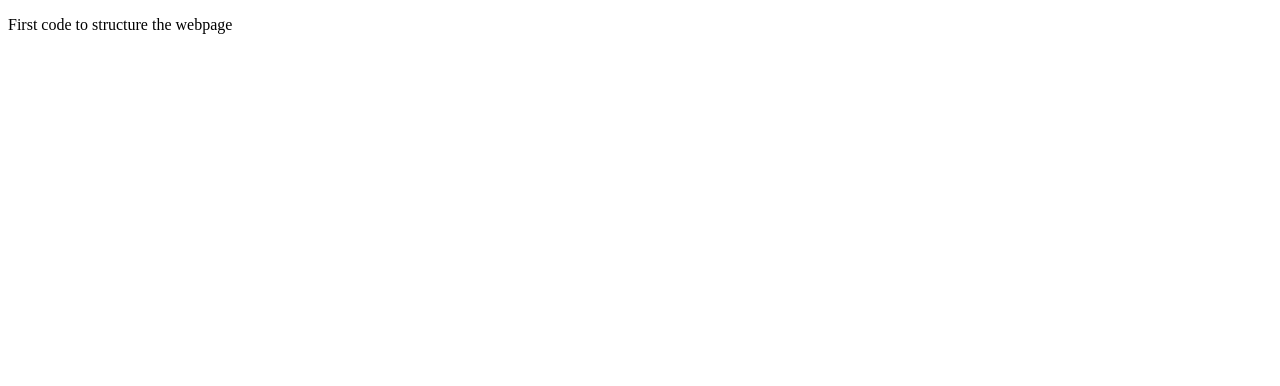
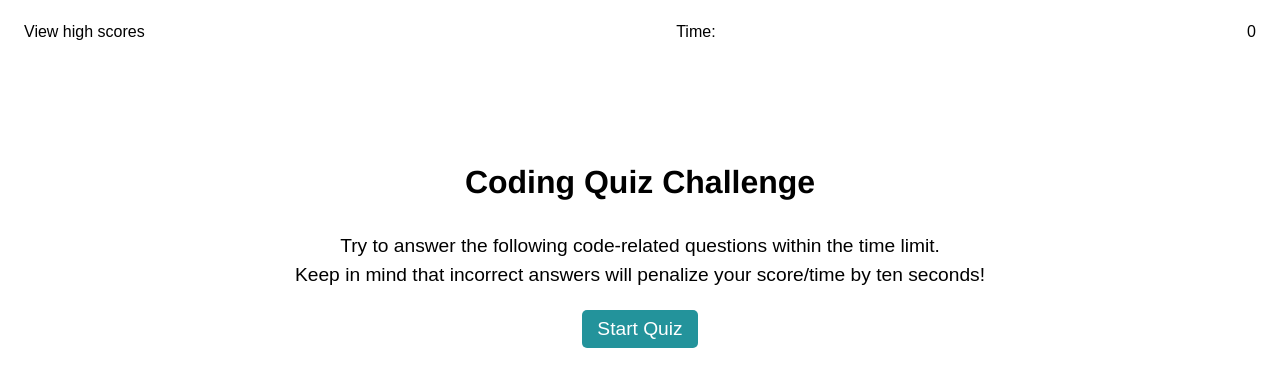
Before and after one commit to AlexTrejo92/04-BC-Js-code-quiz, a plain HTML site: page index.html in a window 1280 px wide. Drawn offline with Linux system fonts and the light colour scheme.

Commit message:
Development of code on html, css and js files

```diff
--- a/assets/css/reset.css
+++ b/assets/css/reset.css
@@ -0,0 +1,29 @@
+* {
+    margin: 0;
+    padding: 0;
+    box-sizing: border-box;
+  }
+
+  html {
+    height: 100%;
+  }
+
+  body {
+    min-height: 100%;
+    line-height: 1;
+    font-family: sans-serif;
+  }
+
+  h1, h2, h3, h4, h5, h6 {
+    font-size: 100%;
+  }
+
+  input, select, option, optgroup, textarea, button,
+  pre, code {
+    font-size: 100%;
+    font-family: inherit;
+  }
+
+  ol, ul {
+    list-style: none;
+  }
--- a/assets/css/style.css
+++ b/assets/css/style.css
@@ -0,0 +1,41 @@
+:root {
+    --pink: #23939b;
+
+}
+
+.header {
+    display: flex;
+    flex-wrap: wrap;
+    justify-content: space-between;
+    margin: 1.5em;
+}
+
+.header link {
+    color: var(--pink);
+}
+
+.content {
+    text-align: center;
+    margin: 10%;
+    line-height: 1.5em;
+    font-size: larger;
+}
+
+.content h1 {
+    font-size: xx-large;
+    margin: 1.1em;
+    font-family: 'Bebas Neue', 'Helvetica', 'Sans Serif';
+}
+
+.startBtn {
+    background-color: var(--pink);
+    color: white;
+    padding: 8px 15px;
+    margin: 20px 10px;
+    border-radius: 5px;
+    border-style: none;
+}
+
+.startBtn:hover {
+    cursor: pointer;
+}
--- a/assets/js/script.js
+++ b/assets/js/script.js
@@ -0,0 +1,29 @@
+console.log ('first Test');
+
+var timerCounter = document.querySelector('.timer');
+
+var startBtn = document.querySelector(".startBtn");
+
+var timer;
+
+var timerCount = 60;
+
+function startQuiz() {
+    timerCount = 60;
+    startTimer()
+}
+
+function startTimer() {
+timer = setInterval(function() {
+    timerCount--;
+    timerCounter.textContent = timerCount;
+    if (timerCount >=0) {
+        console.log('test1');
+    }
+    if (timerCount ===0) {
+        clearInterval(timer);
+    }
+}, 1000);
+}
+
+startBtn.addEventListener("click", startTimer);
--- a/index.html
+++ b/index.html
@@ -4,14 +4,26 @@
     <meta charset="UTF-8">
     <meta http-equiv="X-UA-Compatible" content="IE=edge">
     <meta name="viewport" content="width=device-width, initial-scale=1.0">
-    <title>Document</title>
+    <title>JS Code Quiz</title>
+    <link rel="stylesheet" href="./assets/css/reset.css"/>
+    <link rel="stylesheet" href="./assets/css/style.css"/>
 </head>
 <body>
-    <header></header>
-    <nav></nav>
-    <div>
-        <p>First code to structure the webpage</p>
-    </div>
-    <ul></ul>
+    <header class="header">
+        <link>View high scores</link>
+        <p>Time:</p>
+        <div class="timer">0</div>
+    </header>
+    <main>
+        <section class="content">
+            <div>
+                <h1>Coding Quiz Challenge</h1>
+                <p>Try to answer the following code-related questions within the time limit.</p>
+                <p>Keep in mind that incorrect answers will penalize your score/time by ten seconds!</p>
+            </div>
+            <button class="startBtn"> Start Quiz </button>
+        </section>
+    </main>
+    <script src="./assets/js/script.js"></script>
 </body>
 </html>
```
